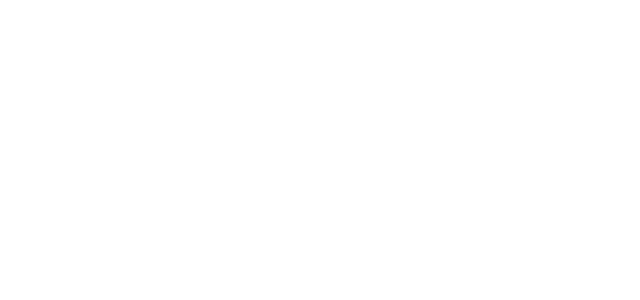
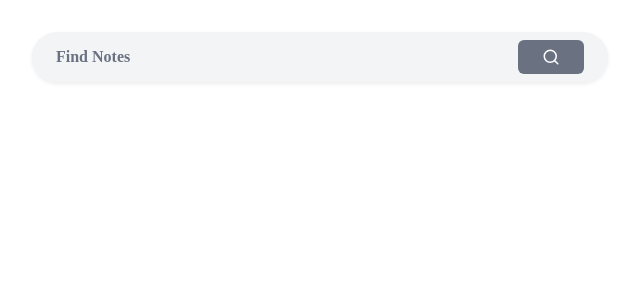
Before and after one commit to Navaneethmayya/Notes_Sharing_App, a React (Vite) app in the folder Notebook/: page /search in a window 1280 px wide. Before the commit this address had no page. Shown: the top 300 px of the page, without its empty margins (0-640 px from the left). Built offline with nearby package versions, Linux system fonts and the light colour scheme; a web font is replaced by a local one.

Commit message:
Search bar component
Search bar component created

```diff
--- a/Notebook/src/App.jsx
+++ b/Notebook/src/App.jsx
@@ -2,7 +2,7 @@
 import "./App.css";
 import Button from "./Components/Button/Buttons"; //label,varient,onClick,disabled
 import { ToastContainer,toast } from 'react-toastify';
-
+import SearchBar from "./Components/Searchbar/SearchBar";
 import Registerform from "./Components/auth/Registerform";
 
 import LoginPage from "./Pages/LoginPage";
@@ -23,11 +23,12 @@
 
         <LoginForm /> */}
 
-        <ToastContainer position="top-right" autoClose={2000} />
+        <ToastContainer position="top-right" autoClose={2000}  />
         <Routes>
         <Route path="/" element={<Registerform/>}/>
         <Route path="/login" element={<LoginPage/>}/>
-        </Routes>
+        <Route path="/search" element={<SearchBar/>}/>
+    </Routes>
 
 
     </>
--- a/Notebook/src/Components/Button/Buttons.tsx
+++ b/Notebook/src/Components/Button/Buttons.tsx
@@ -1,7 +1,7 @@
 import React from "react";
 import { ToastContainer, toast } from 'react-toastify';
 
-function Button({ label,type, onClick, variant = "primary", disabled = false }) {
+function Button({ label,type, onClick, variant = "primary", disabled = false,children, }) {
   // Base button style
   const baseStyle = "px-4 py-2 rounded text-white font-medium transition";
 
@@ -17,13 +17,15 @@
       onClick={onClick}
       disabled={disabled}
       type={type}
+
       className={`
         ${baseStyle}
         ${styles[variant]}
-        ${disabled ? "opacity-50 cursor-not-allowed" : ""}
+        ${disabled ? "opacity-50 cursor-not-allowed" : "cursor-pointer"}
       `}
     >
-      {label}
+     {/* if children exist (like an icon), render them. Otherwise use label */}
+      {children || label}
     </button>
   );
 }
--- /dev/null
+++ b/Notebook/src/Components/Searchbar/SearchBar.jsx
@@ -0,0 +1,53 @@
+// src/components/SearchBar.jsx
+import { useState } from "react";
+import { Search } from "lucide-react"; // install: npm install lucide-react
+import { toast } from "react-toastify";
+import Button from "../Button/Buttons";
+export default function SearchBar() {
+  const [query, setQuery] = useState("");
+  const [disable, setdisable] = useState(false);
+
+  const handleSubmit = (e) => {
+    setdisable(true);
+    e.preventDefault(); // prevent page refresh
+    console.log("Searching for:", query);
+    if (query.trim() === "") {
+      toast.error("Please enter something to search!");
+      setTimeout(() => {
+        setdisable(false);
+      }, 3000);
+    } else {
+      toast.success(`Searching for "${query}"`);
+      setTimeout(() => {
+        setdisable(false);
+      }, 3000);
+    }
+  };
+
+  return (
+    <form
+      onSubmit={handleSubmit}
+      className="flex items-center w-full max-w-xl bg-gray-100 hover:bg-gray-200 rounded-full px-4 py-2 shadow-sm transition-colors duration-200"
+    >
+      <input
+        type="text"
+        value={query}
+        onChange={(e) => setQuery(e.target.value)}
+        // e.target.value ->> Current value in input
+        placeholder="Find Notes"
+        className="flex-grow bg-transparent outline-none text-gray-700 placeholder-gray-500"
+        //   flex-grow → the input expands to fill available horizontal space (so the icon sits at the right).
+        //   outline-none → removes the default browser outline when the input is focused.
+        //   bg-transparent → makes the input background transparent to blend with the form's background.
+      />
+      <Button
+        type="submit"
+        disabled={disable}
+        // className="text-gray-600 hover:text-gray-800"
+      variant="secondary"
+      >
+        <Search size={18} />
+      </Button>
+    </form>
+  );
+}
--- a/Notebook/src/Components/auth/LoginForm.jsx
+++ b/Notebook/src/Components/auth/LoginForm.jsx
@@ -1,6 +1,7 @@
 import React, { useState } from "react";
 import toast, { Toaster } from "react-hot-toast";
 import Button from "../Button/Buttons";
+
 
 export default function LoginForm() {
   const [email, setEmail] = useState("");
@@ -9,6 +10,7 @@
   const [showPassword, setShowPassword] = useState(false); // new state
 
   const handleSubmit = (e) => {
+
     e.preventDefault(); // prevent page refresh
     setdisable(true);
     if (!email || !password) {
@@ -21,6 +23,8 @@
       setTimeout(() => {
         setdisable(false);
       }, 3000);
+
+
     }
   };
 
@@ -36,13 +40,13 @@
           {/* Email */}
           <div>
             <label className="block text-sm font-medium text-gray-700">
-              Email
+           Email / username
             </label>
             <input
               type="email"
               value={email}
               onChange={(e) => setEmail(e.target.value)}
-              placeholder="Enter your email"
+              placeholder="Enter your email or username"
               className="w-full mt-1 px-3 py-2 border rounded-lg focus:outline-none focus:ring-2 focus:ring-blue-500"
             />
           </div>
@@ -85,6 +89,7 @@
               label={"Sign in"}
               variant="primary"
               disabled={disable}
+
             />
           </div>
         </form>
```
Also changed, not shown: Notebook/src/BluePrint/Blueprint.txt (renamed from Notebook/src/BkuePrint/Blueprint.txt).
